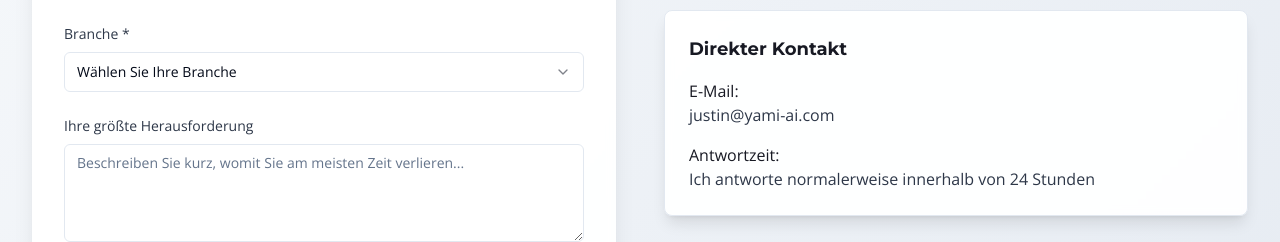
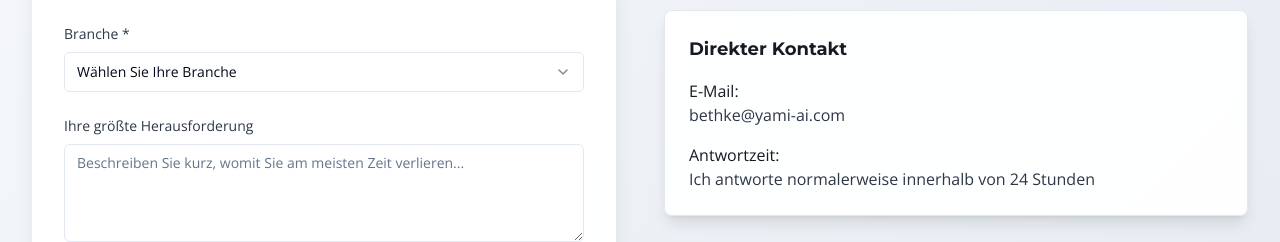
Before and after one commit to jbethke6/workflow-wetterau-automations, a React (Vite) app: page / in a window 1280 px wide. Shown: the part 5379-5621 px from the top of the page. Built offline with nearby package versions, Linux system fonts and the light colour scheme.

Commit message:
Kontaktadresse geändert

```diff
--- a/src/components/ContactSection.tsx
+++ b/src/components/ContactSection.tsx
@@ -232,7 +232,7 @@ const ContactSection = () => {
                 <div className="space-y-3 md:space-y-4">
                   <div>
                     <div className="font-medium text-gray-900">E-Mail:</div>
-                    <div className="text-gray-700">justin@yami-ai.com</div>
+                    <div className="text-gray-700">bethke@yami-ai.com</div>
                   </div>
                   <div>
                     <div className="font-medium text-gray-900">Antwortzeit:</div>
```
